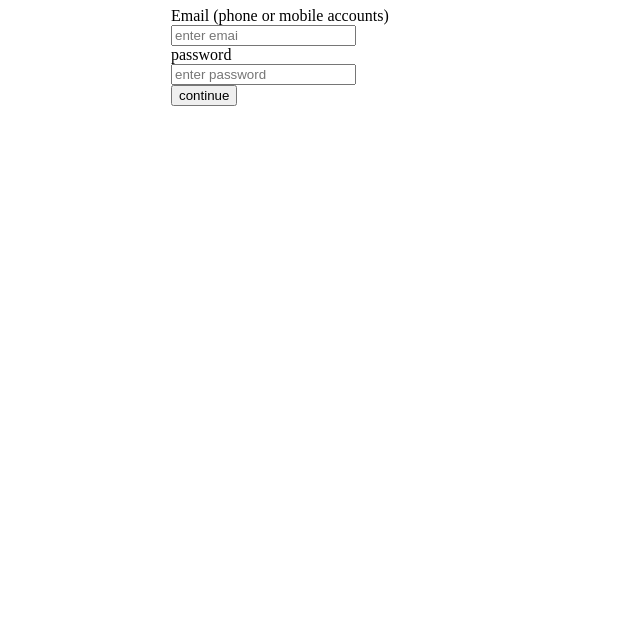
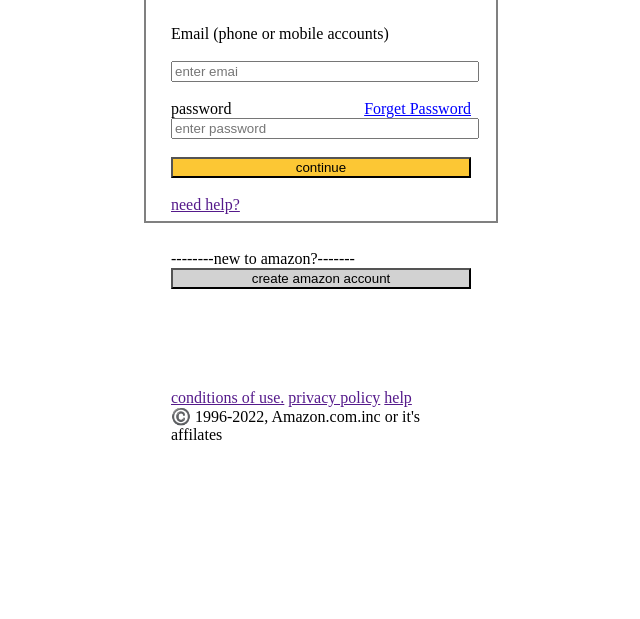
Before and after one commit to oluyemisi43/assignment-2-amazon-replica, a plain HTML site: page index.html in a window 1280 px wide. Shown: the part 181-800 px from the top of the page, without its empty margins (319-959 px from the left). Drawn offline with Linux system fonts and the light colour scheme.

Commit message:
finished

```diff
--- a/index.html
+++ b/index.html
@@ -1,21 +1,44 @@
 <!DOCTYPE html>
 <html>
-    <head> <link rel="stylesheet" href="style.css"></head>
+    <head><meta charset="utf-8"> <link rel="stylesheet" href="style.css"></head>
 
 
     <body>
-        <div id=“box”>
+        <div id=“box-line”>
             <h1>sign in</h1>
+            <br>
             <label>Email (phone or mobile accounts)
+                <br>
             </label><br>
 
 
-            <input type="text" placeholder="enter emai"><br>
-            <label>password</label><br>
-            <input type="text" placeholder ="enter password"><br>
-            <button>continue</button>
+            <input id="account" type="text" placeholder="enter emai"><br>
+            <br>
+            <label>password</label><a id="forget-passord" href="">Forget Password</a>
+            <br>
+            <input id = "password" type="text" placeholder ="enter password"><br>
+            <br>
+            <button id="continue">continue</button><br>
+            <br>
+        </div>
+            <a href="">need help?</a>
+            <br>
+            <br>
+            <br>
+            --------new to amazon?-------
+            <br>
+            <button id = "create-account">create amazon account</button><br>
+            <footer>
+            <a href="">conditions of use.</a>
+            <a href="">privacy policy</a>
+            <a href=""> help<br></a>
 
-        </div>
+
+
+        ©️ 1996-2022, Amazon.com.inc or it's affilates
+    </footer>
+
+
 
 
      </body>
--- a/style.css
+++ b/style.css
@@ -1,10 +1,25 @@
-body {
+div {
+    outline: 2px solid gray;
+    outline-offset: 25px;
+
+}
+body,footer {
     width: 300px;
 	margin-left: auto;
 	margin-right: auto;
     padding-top: 100px;
+
 }
-#box {
-    outline: 2px solid grey;
-    outline-offset: 25px;
+
+
+
+
+#continue, #create-account
+{background: #fcc734;
+     width: 100%;
 }
+#create-account {background :rgba(128, 128, 128, 0.353); }
+#account, #password {width: 100%}
+#forget-passord {float: right;
+    color: blue;
+    }
```
